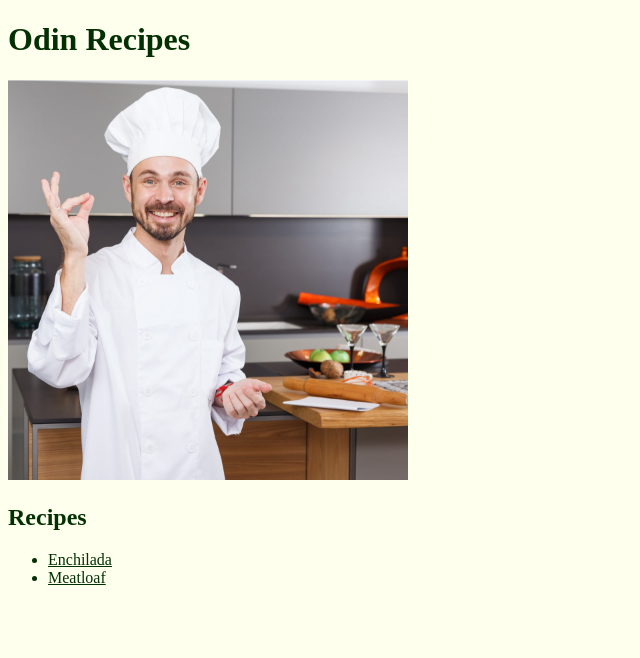
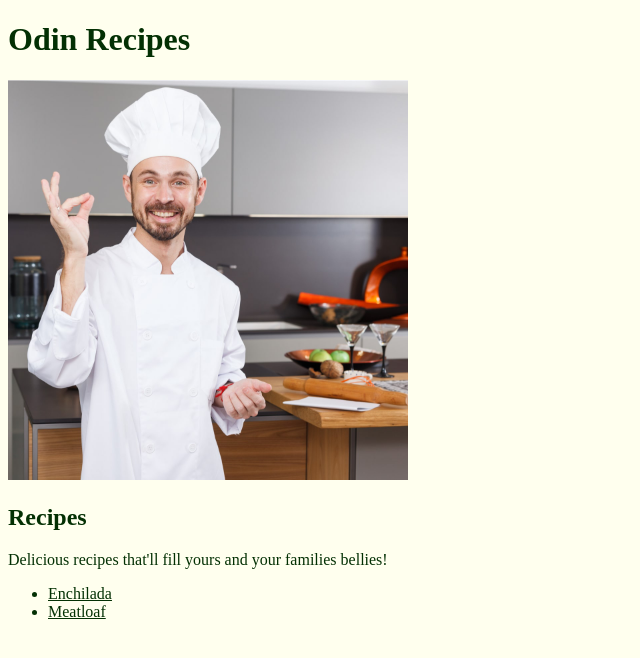
Before and after one commit to saltsphinx/recipes, a plain HTML site: page index.html in a window 1280 px wide. Shown: the whole page, without its empty margins (0-640 px from the left). Drawn offline with Linux system fonts and the light colour scheme.

Commit message:
Add image description to index.html

```diff
--- a/index.html
+++ b/index.html
@@ -11,6 +11,7 @@
             <img src="images/chef.jpg" alt="Chef smiling and posing for the camera.">
             <div id="recipes">
                 <h2>Recipes</h2>
+                <p>Delicious recipes that'll fill yours and your families bellies!</p>
                 <ul>
                     <li><a href="recipe/enchilada.html">Enchilada</a></li>
                     <li><a href="recipe/meatloaf.html">Meatloaf</a></li>
```
